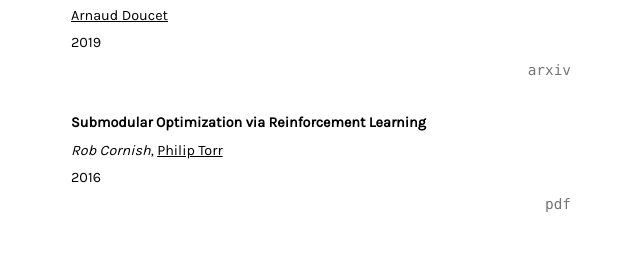
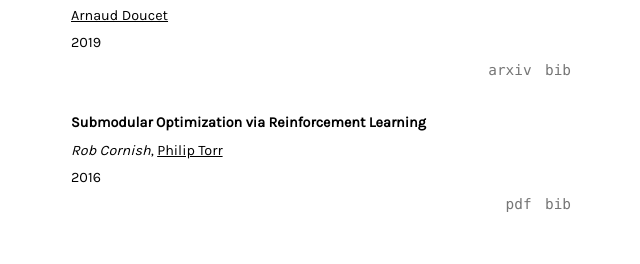
Before and after one commit to jrmcornish/jrmcornish.github.io, a plain HTML site: page index.html in a window 1280 px wide. Shown: the part 264-528 px from the top of the page, 319-959 px from the left. Drawn offline with nearby package versions, Linux system fonts and the light colour scheme.

Commit message:
Added bib link
Now using ES6... Will need to transpile.

```diff
--- a/script.js
+++ b/script.js
@@ -1,28 +1,39 @@
 function pubJSONToHTML(json) {
   console.log("HERE");
   var inner = json.publications.map(function(pub) {
-    return (
-      "<li>" +
-      "<strong>" + pub.title + "</strong><br>" +
-      pub.authors.map(function(authorId) {
+
+    let authorText = pub.authors.map(function(authorId) {
         var website = json.coauthors[authorId].website;
         var author = json.coauthors[authorId].name;
         if (authorId === "me") {
-          return "<em>" + author + "</em>";
+          return `<em>${author}</em>`;
         } else if (website) {
-          return "<a href=\"" + website + "\" target=\"_blank\">" + author + "</a>";
+          return `<a href="${website}" target="_blank">${author}</a>`;
         } else {
           return author;
         }
-      }).join(", ") + "<br>" + pub.year + "<br>" +
-      "<ul>" +
-        (pub.arxiv ? "<a href=\"" + pub.arxiv + "\" target=\"_blank\">arxiv</a>" + "<br>" : "") +
-        (pub.pdf ? "<a href=\"" + pub.pdf + "\" target=\"_blank\">pdf</a>" + "<br>" : "") +
-      "</ul>" +
-      "</li>"
+      }).join(", ")
+
+    let contentType = pub.arxiv ? "arxiv" : "pdf";
+    let contentLink = `<a href="${pub[contentType]}" target="_blank">${contentType}</a>`;
+
+    let bibLink = `<a href="#">bib</a>`
+
+    return (
+      `
+      <li>
+        <strong>${pub.title}</strong><br>
+        ${authorText}<br>
+        ${pub.year}<br>
+        <ul>
+          <li>${contentLink}</li>
+          <li>${bibLink}</li>
+        </ul>
+      </li>
+      `
     );
   }).join("");
-  return "<ul id=\"publist\">" + inner + "</ul>";
+  return `<ul id="publist">${inner}</ul>`;
 }
 
 $.getJSON("publications.json", function(json) {
--- a/styles.css
+++ b/styles.css
@@ -103,6 +103,12 @@ ul#publist li {
 ul#publist ul {
   padding: 0;
   text-align: right;
+  list-style: none;
+}
+
+ul#publist ul li {
+  display: inline-block;
+  margin: 0 0 0 10px;
 }
 
 ul#publist ul a {
```
